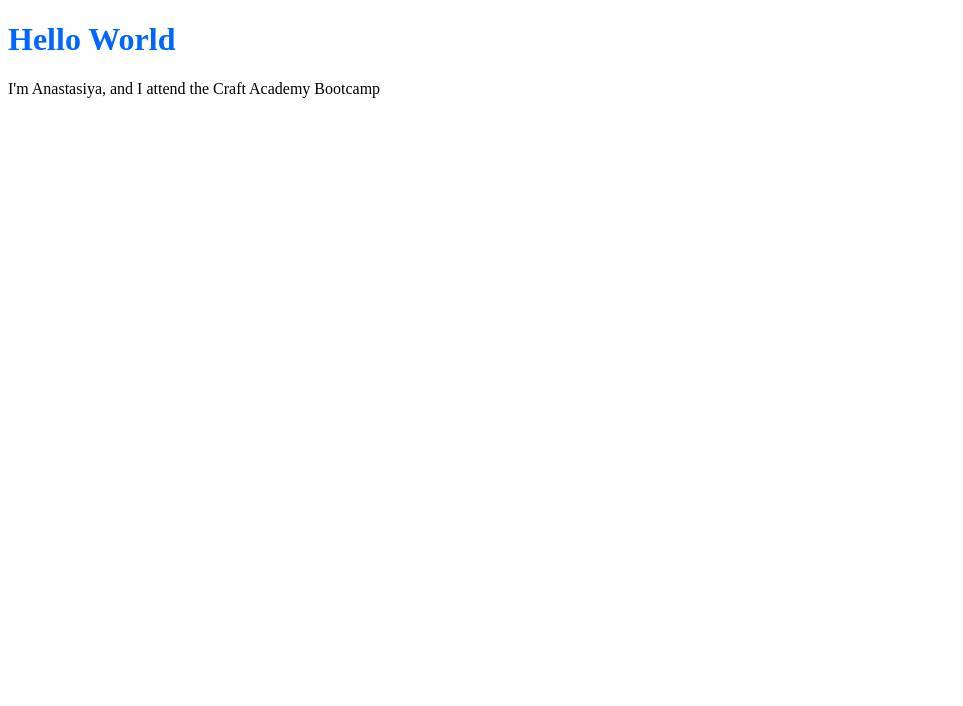
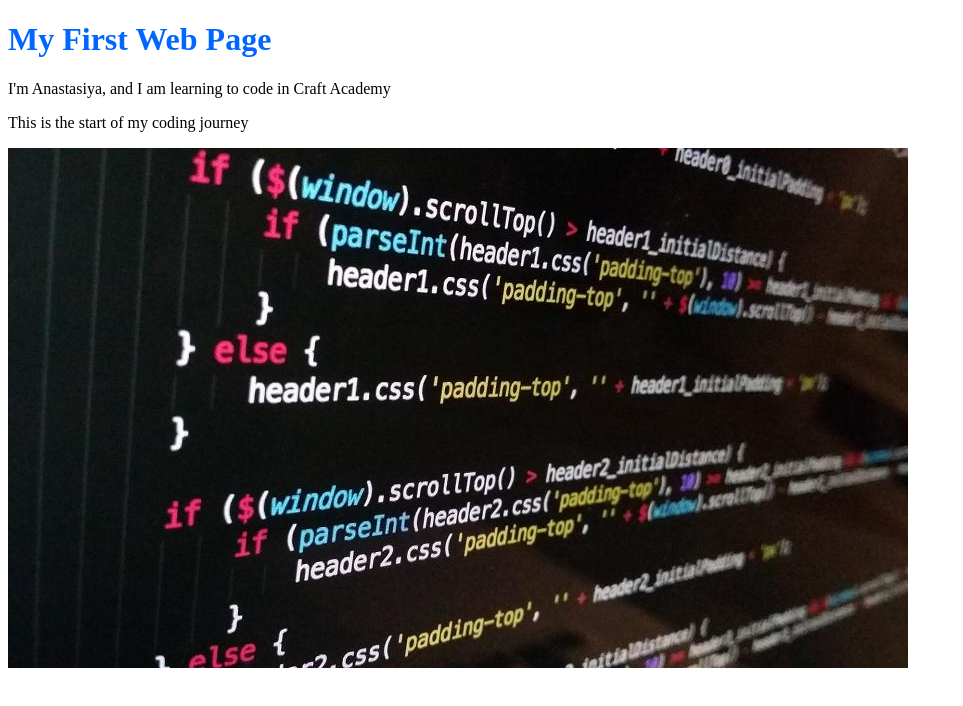
Before and after one commit to Anastasiachyp/Anastasiachyp.github.io, a plain HTML site: page index.html in a window 1280 px wide. Shown: the whole page, without its empty margins (0-963 px from the left). Drawn offline with Linux system fonts and the light colour scheme.

Commit message:
add image to my web page

```diff
--- a/index.html
+++ b/index.html
@@ -9,8 +9,10 @@
 </head>
 
 <body>
-  <h1>Hello World</h1>
-  <p>I'm Anastasiya, and I attend the Craft Academy Bootcamp<p>
+  <h1> My First Web Page </h1>
+  <p> I'm Anastasiya, and I am learning to code in Craft Academy </p>
+  <p> This is the start of my coding journey </p>
+  <img src="images/learn-coding.jpeg" alt="Coding">
 </body>
 
 </html>
```
Also changed, not shown: images/learn-coding.jpeg (added).
